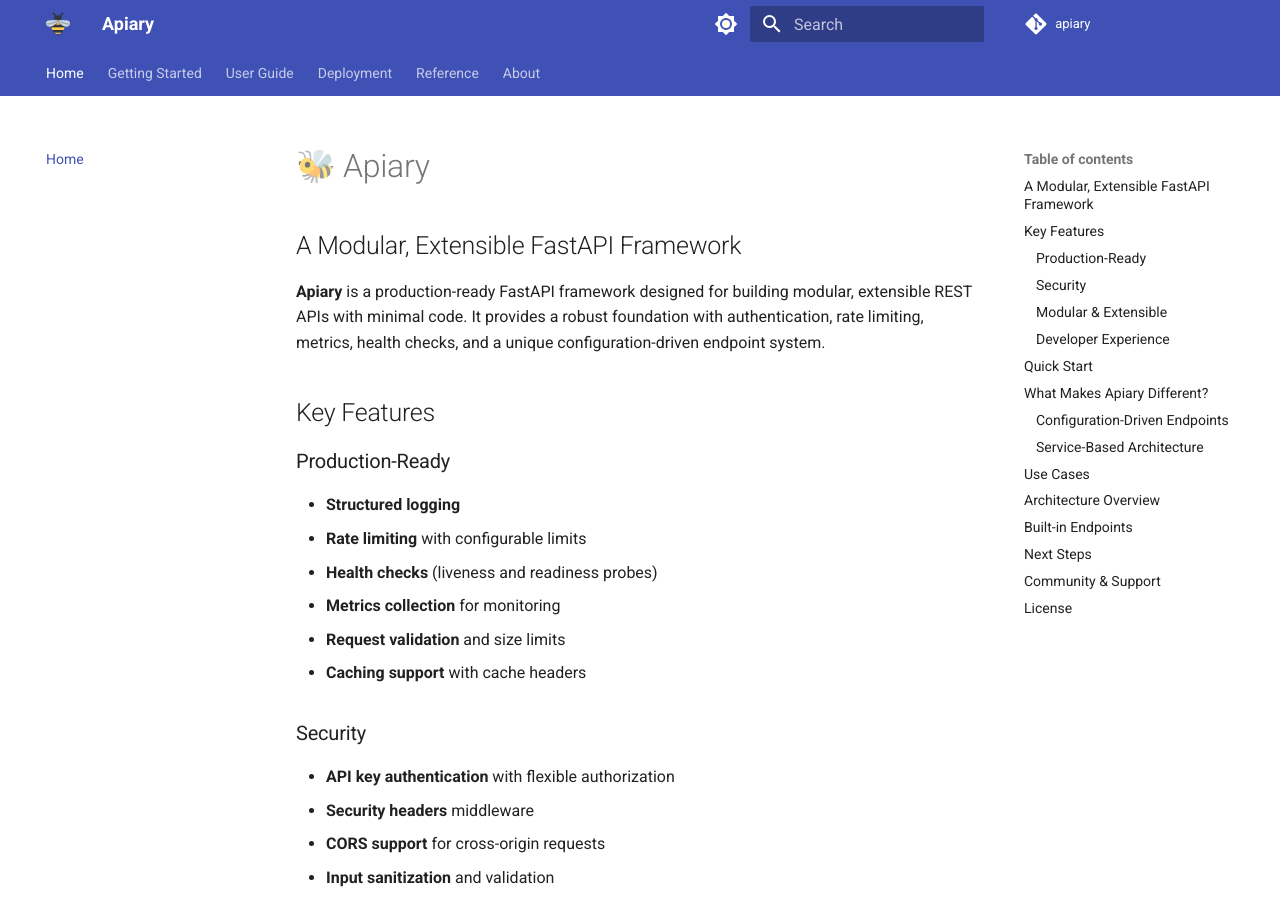
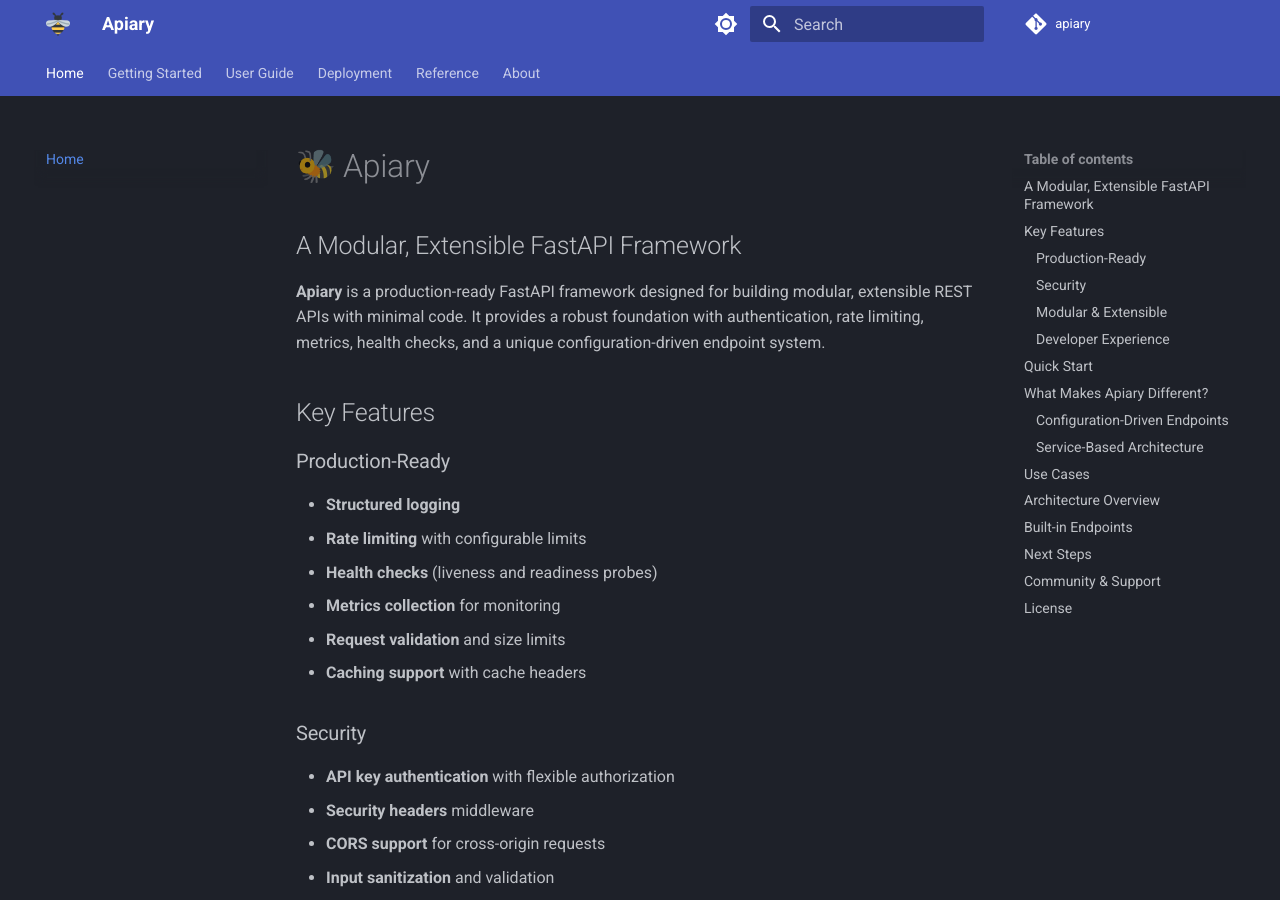
Before and after one commit to lancereinsmith/apiary, an MkDocs documentation site: the page built from docs/index.md, in a window 1280 px wide and 900 px high. Built offline with MkDocs 1.6.1 and Material for MkDocs 9.7.7, drawn with Linux system fonts in a browser that asks for light colours; comment, search, counter and statistics services are not loaded.

Commit message:
Update mkdocs configuration: changed theme palette to 'slate', modified markdown extensions for improved functionality, and adjusted toggle names for light/dark mode.

```diff
--- a/mkdocs.yml
+++ b/mkdocs.yml
@@ -8,18 +8,18 @@ theme:
   name: material
   logo: assets/img/favicon.ico
   palette:
+    - scheme: slate
+      primary: indigo
+      accent: indigo
+      toggle:
+        icon: material/brightness-7
+        name: Switch to light mode
     - scheme: default
       primary: indigo
       accent: indigo
       toggle:
-        icon: material/brightness-7
+        icon: material/brightness-4
         name: Switch to dark mode
-    - scheme: slate
-      primary: indigo
-      accent: indigo
-      toggle:
-        icon: material/brightness-4
-        name: Switch to light mode
   features:
     - navigation.instant
     - navigation.tracking
@@ -33,10 +33,23 @@ theme:
     - content.code.annotate
 
 markdown_extensions:
+  - admonition
+  - toc:
+      permalink: true
+  - tables
+  - fenced_code
+  - pymdownx.superfences
+  - pymdownx.details
+  - pymdownx.tabbed
+  - mkdocs-click
+  - attr_list
+  - md_in_html
+  - mkdocs-click
+  - pymdownx.inlinehilite
+  - pymdownx.snippets
+  - pymdownx.details
   - pymdownx.highlight:
       anchor_linenums: true
-  - pymdownx.inlinehilite
-  - pymdownx.snippets
   - pymdownx.superfences:
       custom_fences:
         - name: mermaid
@@ -46,16 +59,10 @@ markdown_extensions:
       alternate_style: true
   - pymdownx.tasklist:
       custom_checkbox: true
-  - admonition
-  - pymdownx.details
   - pymdownx.emoji:
       emoji_index: !!python/name:material.extensions.emoji.twemoji
       emoji_generator: !!python/name:material.extensions.emoji.to_svg
-  - attr_list
-  - md_in_html
-  - toc:
-      permalink: true
-  - mkdocs-click
+
 
 nav:
   - Home: index.md
```
